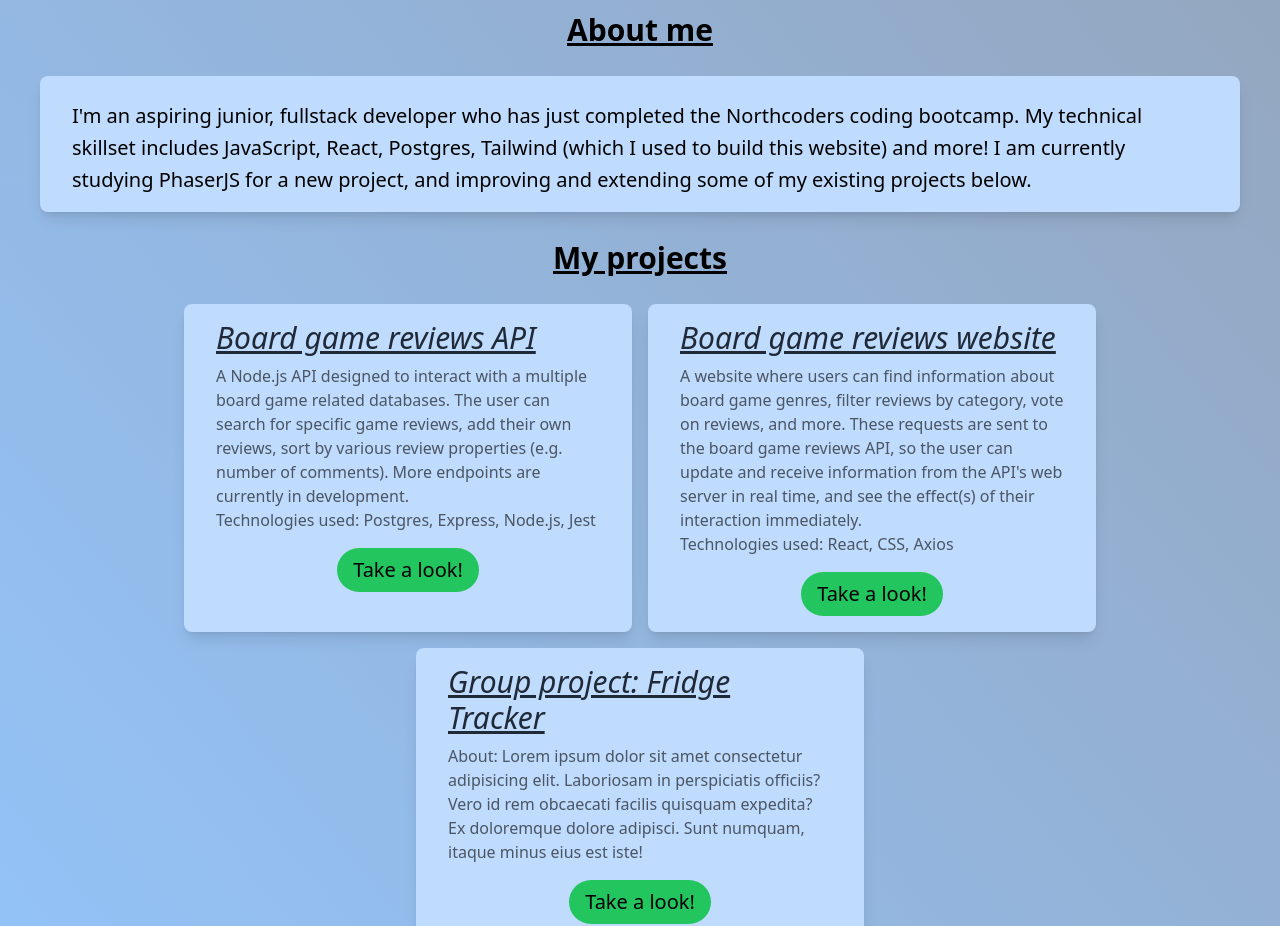
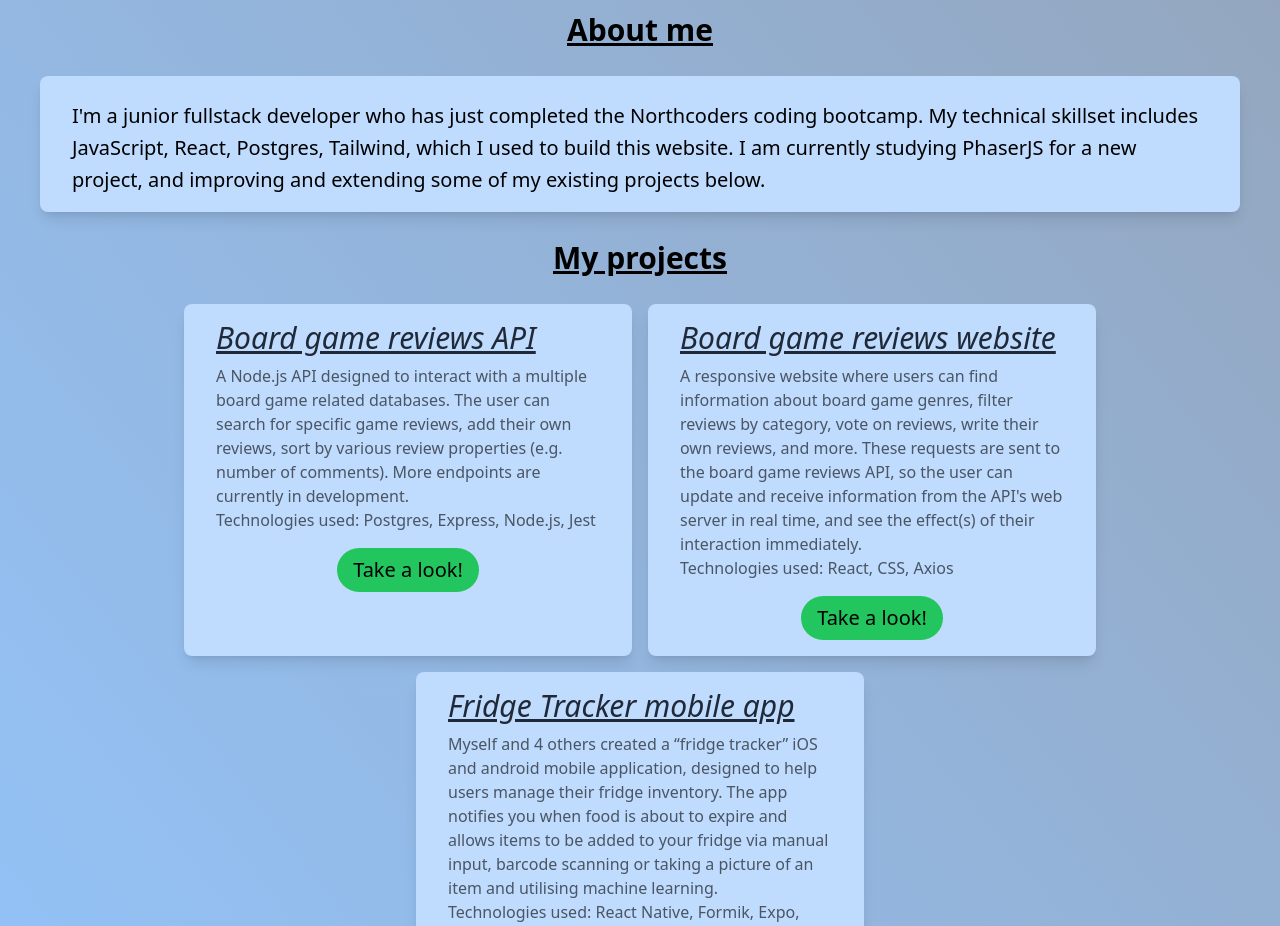
Before and after one commit to galthop/portfolio-website, a React (Create React App) app: page / in a window 1280 px wide. Shown: the part 326-1252 px from the top of the page. Built offline with nearby package versions, Linux system fonts and the light colour scheme.

Commit message:
ready to host

```diff
--- a/src/components/About.jsx
+++ b/src/components/About.jsx
@@ -4,12 +4,11 @@ const About = () => {
       <div className='max-w-[1200px] py-4 px-8 bg-blue-200 shadow-lg rounded-lg my-2 mx-2 flex justify-center mt-4 font-sans'>
         <div>
           <p className='mt-2 text-black text-xl leading-8'>
-            I'm an aspiring junior, fullstack developer who has just completed
-            the Northcoders coding bootcamp. My technical skillset includes
-            JavaScript, React, Postgres, Tailwind (which I used to build this
-            website) and more! I am currently studying PhaserJS for a new
-            project, and improving and extending some of my existing projects
-            below.
+            I'm a junior fullstack developer who has just completed the
+            Northcoders coding bootcamp. My technical skillset includes
+            JavaScript, React, Postgres, Tailwind, which I used to build this
+            website. I am currently studying PhaserJS for a new project, and
+            improving and extending some of my existing projects below.
           </p>
         </div>
       </div>
--- a/src/components/Contacts.jsx
+++ b/src/components/Contacts.jsx
@@ -27,7 +27,7 @@ const Contacts = () => {
         />
         <img
           className='rounded-full w-[20vw] h-[20vw] object-cover border-blue-400 border-4 border-solid container max-w-[100px] max-h-[100px] mx-auto flex shadow hover:shadow-2xl hover:border-blue-700'
-          src={require('../githublogo2.png')}
+          src={require('../githublogo.png')}
           alt='github'
           onClick={(e) => {
             e.preventDefault();
--- a/src/components/Projects.jsx
+++ b/src/components/Projects.jsx
@@ -37,11 +37,12 @@ const Projects = () => {
               Board game reviews website
             </h2>
             <p className='mt-2 text-gray-600'>
-              A website where users can find information about board game
-              genres, filter reviews by category, vote on reviews, and more.
-              These requests are sent to the board game reviews API, so the user
-              can update and receive information from the API's web server in
-              real time, and see the effect(s) of their interaction immediately.
+              A responsive website where users can find information about board
+              game genres, filter reviews by category, vote on reviews, write
+              their own reviews, and more. These requests are sent to the board
+              game reviews API, so the user can update and receive information
+              from the API's web server in real time, and see the effect(s) of
+              their interaction immediately.
               <br></br>
               Technologies used: React, CSS, Axios
             </p>
@@ -60,13 +61,18 @@ const Projects = () => {
         <div className='max-w-md py-4 px-8 bg-blue-200 shadow-lg rounded-lg my-2 mx-2'>
           <div>
             <h2 className='text-gray-800 text-3xl underline italic'>
-              Group project: Fridge Tracker
+              Fridge Tracker mobile app
             </h2>
             <p className='mt-2 text-gray-600'>
-              About: Lorem ipsum dolor sit amet consectetur adipisicing elit.
-              Laboriosam in perspiciatis officiis? Vero id rem obcaecati facilis
-              quisquam expedita? Ex doloremque dolore adipisci. Sunt numquam,
-              itaque minus eius est iste!
+              Myself and 4 others created a “fridge tracker” iOS and android
+              mobile application, designed to help users manage their fridge
+              inventory. The app notifies you when food is about to expire and
+              allows items to be added to your fridge via manual input, barcode
+              scanning or taking a picture of an item and utilising machine
+              learning.
+              <br></br>
+              Technologies used: React Native, Formik, Expo, Firebase, Clarifai,
+              Open Food Facts
             </p>
           </div>
           <div className='flex justify-center mt-4'>
@@ -77,7 +83,7 @@ const Projects = () => {
                   'https://github.com/galthop/koalas-project';
               }}
               className='bg-green-500 px-4 py-2 rounded-full text-xl font-medium hover:bg-green-600'>
-              Take a look!
+              Look at the code!
             </button>
           </div>
         </div>
```
Also changed, not shown: src/githublogo.png, src/githublogo2.png (deleted).
